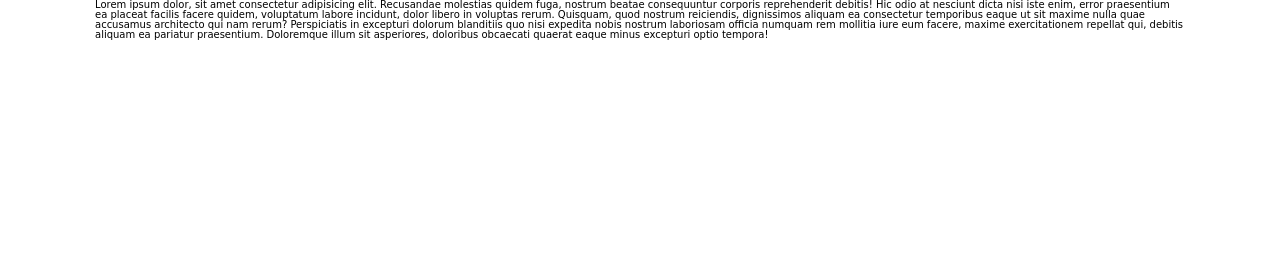
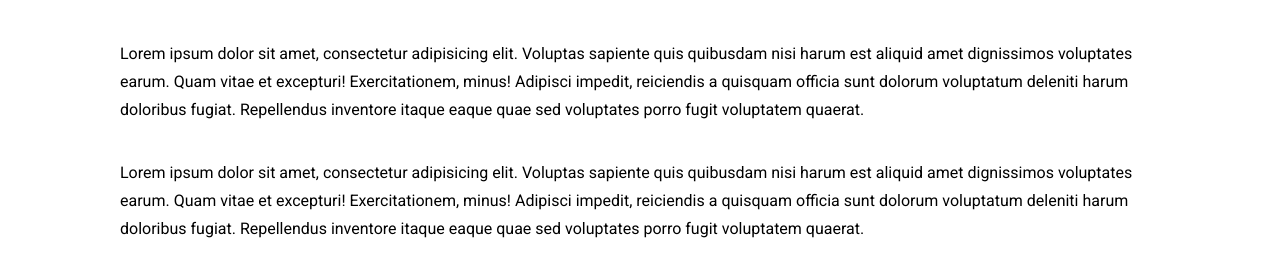
Before and after one commit to kkubiczek/warsztatDolceVita, a plain HTML site: page index.html in a window 1280 px wide. Drawn offline with Linux system fonts and the light colour scheme; a web font is replaced by a local one.

Commit message:
add .row

```diff
--- a/index.html
+++ b/index.html
@@ -12,7 +12,10 @@
 </head>
 <body>
     <div class="container">
-        Lorem ipsum dolor, sit amet consectetur adipisicing elit. Recusandae molestias quidem fuga, nostrum beatae consequuntur corporis reprehenderit debitis! Hic odio at nesciunt dicta nisi iste enim, error praesentium ea placeat facilis facere quidem, voluptatum labore incidunt, dolor libero in voluptas rerum. Quisquam, quod nostrum reiciendis, dignissimos aliquam ea consectetur temporibus eaque ut sit maxime nulla quae accusamus architecto qui nam rerum? Perspiciatis in excepturi dolorum blanditiis quo nisi expedita nobis nostrum laboriosam officia numquam rem mollitia iure eum facere, maxime exercitationem repellat qui, debitis aliquam ea pariatur praesentium. Doloremque illum sit asperiores, doloribus obcaecati quaerat eaque minus excepturi optio tempora!
+        <div class="row">
+            <p>Lorem ipsum dolor sit amet, consectetur adipisicing elit. Voluptas sapiente quis quibusdam nisi harum est aliquid amet dignissimos voluptates earum. Quam vitae et excepturi! Exercitationem, minus! Adipisci impedit, reiciendis a quisquam officia sunt dolorum voluptatum deleniti harum doloribus fugiat. Repellendus inventore itaque eaque quae sed voluptates porro fugit voluptatem quaerat.</p>
+            <p>Lorem ipsum dolor sit amet, consectetur adipisicing elit. Voluptas sapiente quis quibusdam nisi harum est aliquid amet dignissimos voluptates earum. Quam vitae et excepturi! Exercitationem, minus! Adipisci impedit, reiciendis a quisquam officia sunt dolorum voluptatum deleniti harum doloribus fugiat. Repellendus inventore itaque eaque quae sed voluptates porro fugit voluptatem quaerat.</p>
+        </div>
     </div>
 </body>
 </html>
--- a/scss/05-objects/_row.scss
+++ b/scss/05-objects/_row.scss
@@ -0,0 +1,16 @@
+@use '../01-settings/' as *;
+@use '../02-tools/' as *;
+
+.row {
+
+    display: flex;
+    flex-direction: column;
+    flex-wrap: wrap;
+    margin: 0;
+    padding: 1.5 * $grid-base;
+
+    @include medium {
+        flex-direction: row;
+    }
+
+}
```
Also changed, not shown: css/main.css, 1 other file.
